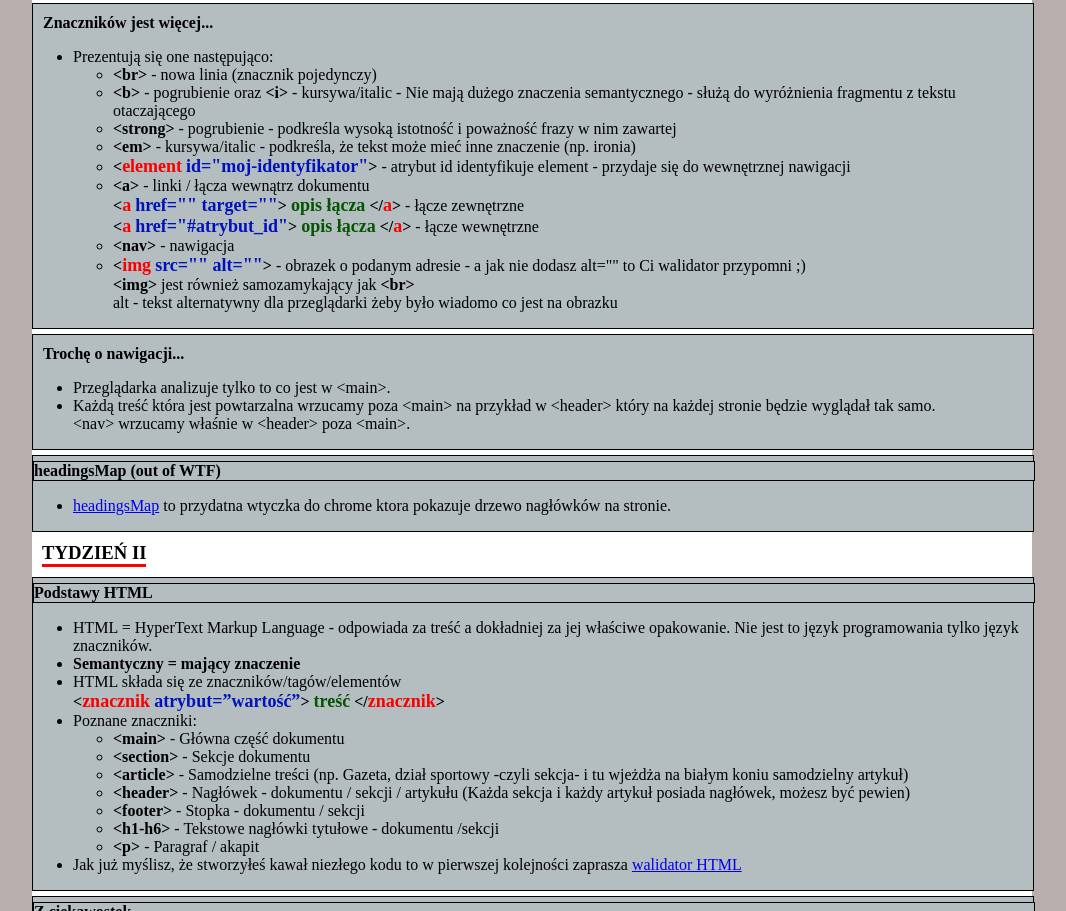
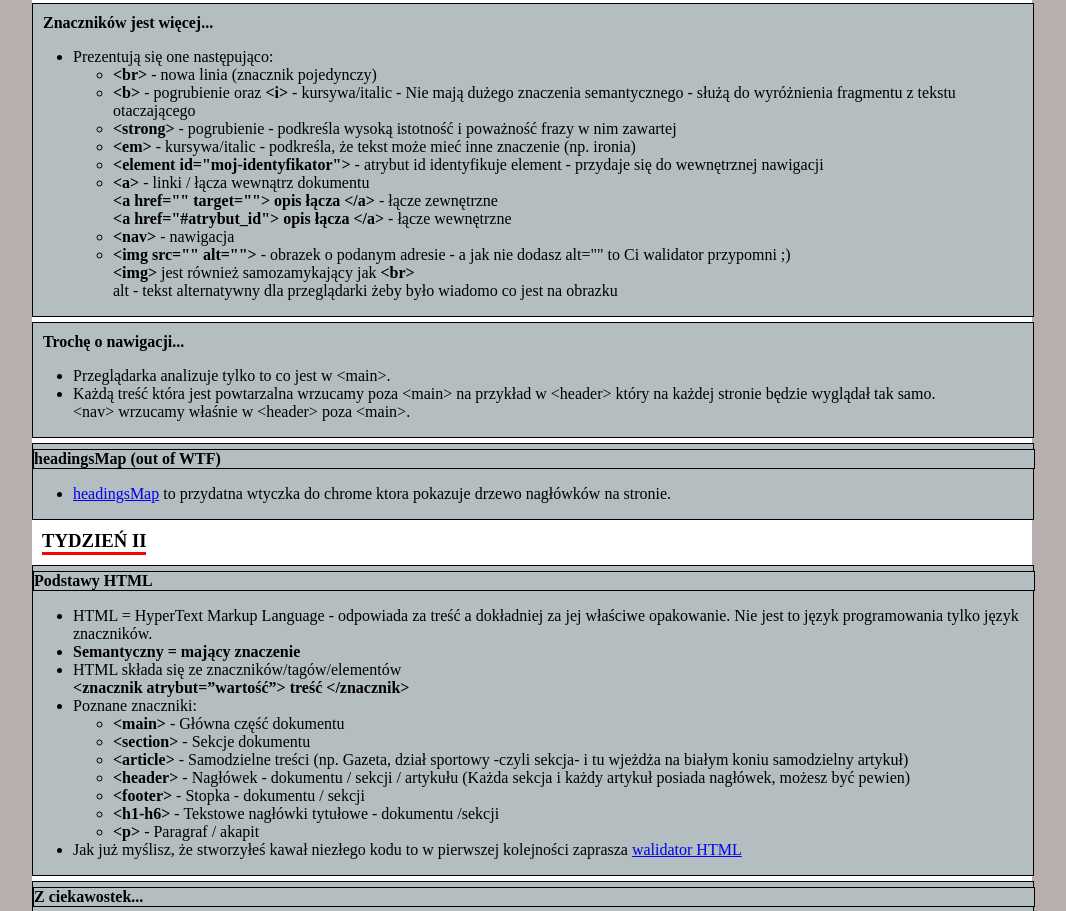
Before and after one commit to Mariusz-Wojcik/homepage, a plain HTML site: page nauka-html.html in a window 1280 px wide. Shown: the part 285-1196 px from the top of the page, without its empty margins (108-1174 px from the left). Drawn offline with Linux system fonts and the light colour scheme.

Commit message:
added BEM for color text

```diff
--- a/nauka-html.html
+++ b/nauka-html.html
@@ -62,8 +62,11 @@
                   </li>
                   <li class="article-section__list-item">
                     <b
-                      >&lt;<span class="text-color-1">element</span>
-                      <span class="text-color-2">id="moj-identyfikator"</span
+                      >&lt;<span class="article-section__text-color-red"
+                        >element</span
+                      >
+                      <span class="article-section__text-color-blue"
+                        >id="moj-identyfikator"</span
                       >&gt;</b
                     >
                     - atrybut id identyfikuje element - przydaje się do
@@ -74,21 +77,31 @@
                     dokumentu
                     <br />
                     <b
-                      >&lt;<span class="text-color-1">a</span>
-                      <span class="text-color-2">href="" target=""</span>&gt;
-                      <span class="text-color-3">opis łącza</span> &lt;/<span
-                        class="text-color-1"
+                      >&lt;<span class="article-section__text-color-red"
                         >a</span
+                      >
+                      <span class="article-section__text-color-blue"
+                        >href="" target=""</span
+                      >&gt;
+                      <span class="article-section__text-color-green"
+                        >opis łącza</span
+                      >
+                      &lt;/<span class="article-section__text-color-red">a</span
                       >&gt;</b
                     >
                     - łącze zewnętrzne
                     <br />
                     <b
-                      >&lt;<span class="text-color-1">a</span>
-                      <span class="text-color-2">href="#atrybut_id"</span>&gt;
-                      <span class="text-color-3">opis łącza</span> &lt;/<span
-                        class="text-color-1"
+                      >&lt;<span class="article-section__text-color-red"
                         >a</span
+                      >
+                      <span class="article-section__text-color-blue"
+                        >href="#atrybut_id"</span
+                      >&gt;
+                      <span class="article-section__text-color-green"
+                        >opis łącza</span
+                      >
+                      &lt;/<span class="article-section__text-color-red">a</span
                       >&gt;</b
                     >
                     - łącze wewnętrzne
@@ -98,8 +111,12 @@
                   </li>
                   <li class="article-section__list-item">
                     <b
-                      >&lt;<span class="text-color-1">img</span>
-                      <span class="text-color-2">src="" alt=""</span>&gt;</b
+                      >&lt;<span class="article-section__text-color-red"
+                        >img</span
+                      >
+                      <span class="article-section__text-color-blue"
+                        >src="" alt=""</span
+                      >&gt;</b
                     >
                     - obrazek o podanym adresie - a jak nie dodasz alt="" to Ci
                     walidator przypomni ;)
@@ -165,10 +182,14 @@
                 HTML składa się ze znaczników/tagów/elementów
                 <br />
                 <b
-                  >&lt;<span class="text-color-1">znacznik</span>
-                  <span class="text-color-2">atrybut=”wartość”</span>&gt;
-                  <span class="text-color-3">treść</span> &lt;/<span
-                    class="text-color-1"
+                  >&lt;<span class="article-section__text-color-red"
+                    >znacznik</span
+                  >
+                  <span class="article-section__text-color-blue"
+                    >atrybut=”wartość”</span
+                  >&gt;
+                  <span class="article-section__text-color-green">treść</span>
+                  &lt;/<span class="article-section__text-color-red"
                     >znacznik</span
                   >&gt;</b
                 >
```
